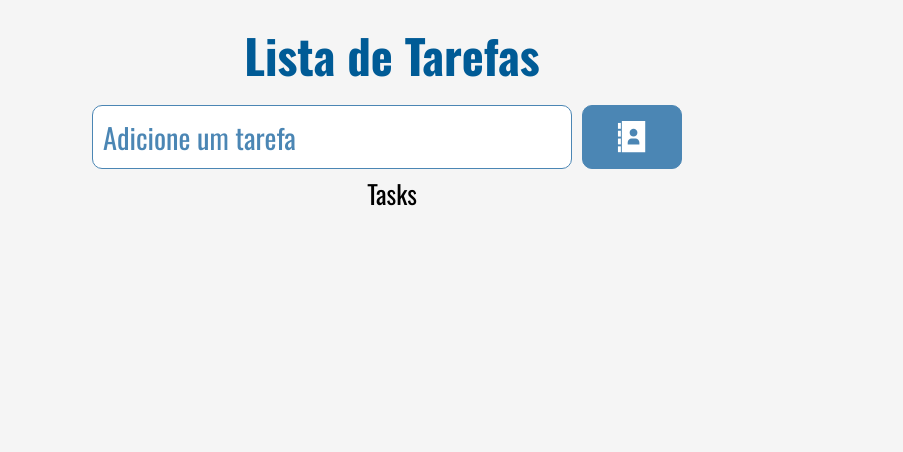
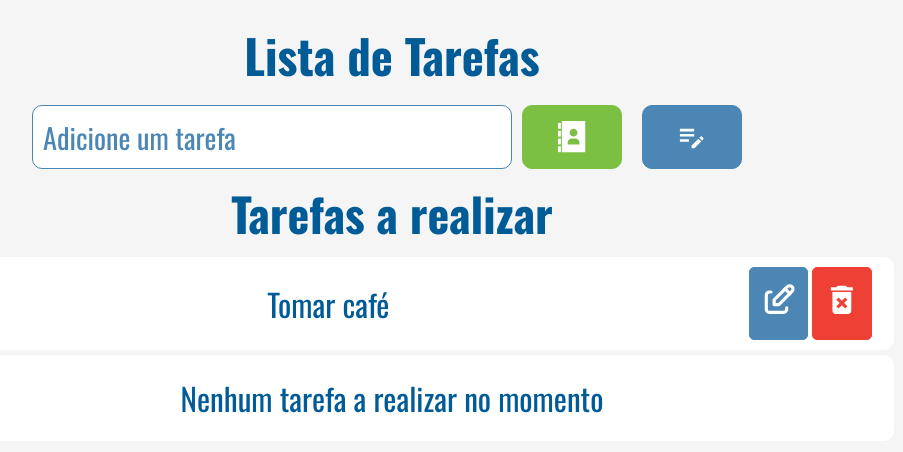
Before and after one commit to robtrybe/todo-redux, a React (Create React App) app: page / in a window 1280 px wide. Shown: the top 452 px of the page, without its empty margins (248-1151 px from the left). Built offline with nearby package versions, Linux system fonts and the light colour scheme.

Commit message:
Criando Container de Tarefas

```diff
--- a/src/components/Form.jsx
+++ b/src/components/Form.jsx
@@ -1,6 +1,7 @@
 import React, { Component } from 'react'
 import '../styles/Form.css';
 import { ImAddressBook } from 'react-icons/im';
+import { MdEditNote } from 'react-icons/md';
 
 class Form extends Component {
   render() {
@@ -10,6 +11,7 @@ class Form extends Component {
         <form className="form-task content">
         <input type="text" name="task" placeholder='Adicione um tarefa' />
         <button type="button"><ImAddressBook /></button>
+        <button type="button" className='edit'><MdEditNote /></button>
         </form>
       </>
     )
--- a/src/components/Tasks.jsx
+++ b/src/components/Tasks.jsx
@@ -1,9 +1,23 @@
 import React, { Component } from 'react'
+import { TbEdit } from 'react-icons/tb';
+import { MdDeleteForever } from 'react-icons/md';
 
 class Tasks extends Component {
   render() {
     return (
-      <div className="tasks-container">Tasks</div>
+      <div className="tasks-container content">
+        <h2>Tarefas a realizar</h2>
+        <div className="task-container">
+          <div className="task">Tomar café</div>
+          <div className="btn-container">
+            <button type="button" className="edit"><TbEdit /></button>
+            <button type="button" className='delete'><MdDeleteForever /></button>
+          </div>
+        </div>
+        <div className="task-container">
+          <div className="no-task">Nenhum tarefa a realizar no momento</div>
+        </div>
+      </div>
     )
   }
 }
--- a/src/styles/Form.css
+++ b/src/styles/Form.css
@@ -23,9 +23,14 @@
     display: flex;
     align-items: center;
     justify-content: center;
-    background-color: #4b86b4;
-    border:1px solid #4b86b4;
+    background-color: #7bc043;
+    border:1px solid #7bc043;
     color: #fff;
     border-radius:10px;
     margin: 5px 10px;
 }
+
+.form-task .edit {
+    background-color: #4b86b4;
+    border:1px solid #4b86b4;
+}
--- a/src/styles/Tasks.css
+++ b/src/styles/Tasks.css
@@ -1,3 +1,57 @@
 .tasks-container {
     flex:1;
 }
+
+.tasks-container h2 {
+    text-align: center;
+    color: #005b96;
+    font-size: 1.8em;
+    padding: 5px 0;
+}
+
+.task-container {
+    display: flex;
+    flex-wrap: wrap;
+    justify-content: center;
+    align-items: center;
+    padding:10px 20px;
+    background-color: #fff;
+    border-radius: 10px;
+    margin:5px 0;
+}
+
+.task-container button {
+    border-radius: 5px;
+    outline: none;
+    color: #fff;
+}
+
+.task-container .delete {
+    background-color: #ee4035;
+    border: 1px solid #ee4035;
+}
+
+.task-container .edit {
+    background-color: #4b86b4;
+    border: 1px solid #4b86b4;
+}
+
+.task {
+    flex:1;
+    padding:  0 10px;
+    text-align: center;
+    color: #005b96;
+    margin: 2px 0;
+    user-select: none;
+}
+
+.task-container button {
+    margin: 0 2px;
+}
+
+.task-container .no-task {
+    text-align: center;
+    padding: 10px;
+    color: #005b96;
+    user-select: none;
+}
```
